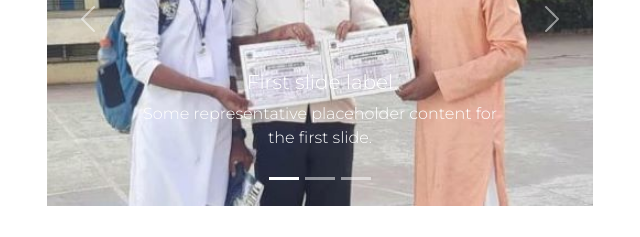
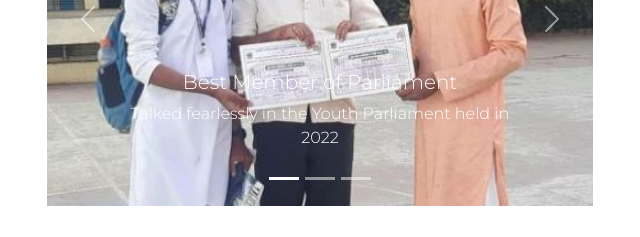
Before and after one commit to DurgeshMandge/Academics, a plain HTML site: page index.html in a window 1280 px wide. Shown: the part 862-1099 px from the top of the page, 320-960 px from the left. Drawn offline with nearby package versions, Linux system fonts and the light colour scheme; a web font is replaced by a local one.

Commit message:
Update index.html

```diff
--- a/index.html
+++ b/index.html
@@ -85,8 +85,8 @@
                       <div class="carousel-item active">
                         <img src="jadhav1.jpg" class="d-block w-100" alt="...">
                         <div class="carousel-caption d-none d-md-block">
-                          <h5>First slide label</h5>
-                          <p>Some representative placeholder content for the first slide.</p>
+                          <h5>Best Member of Parliament</h5>
+                          <p>Talked fearlessly in the Youth Parliament held in 2022</p>
                         </div>
                       </div>
                       <div class="carousel-item">
```
